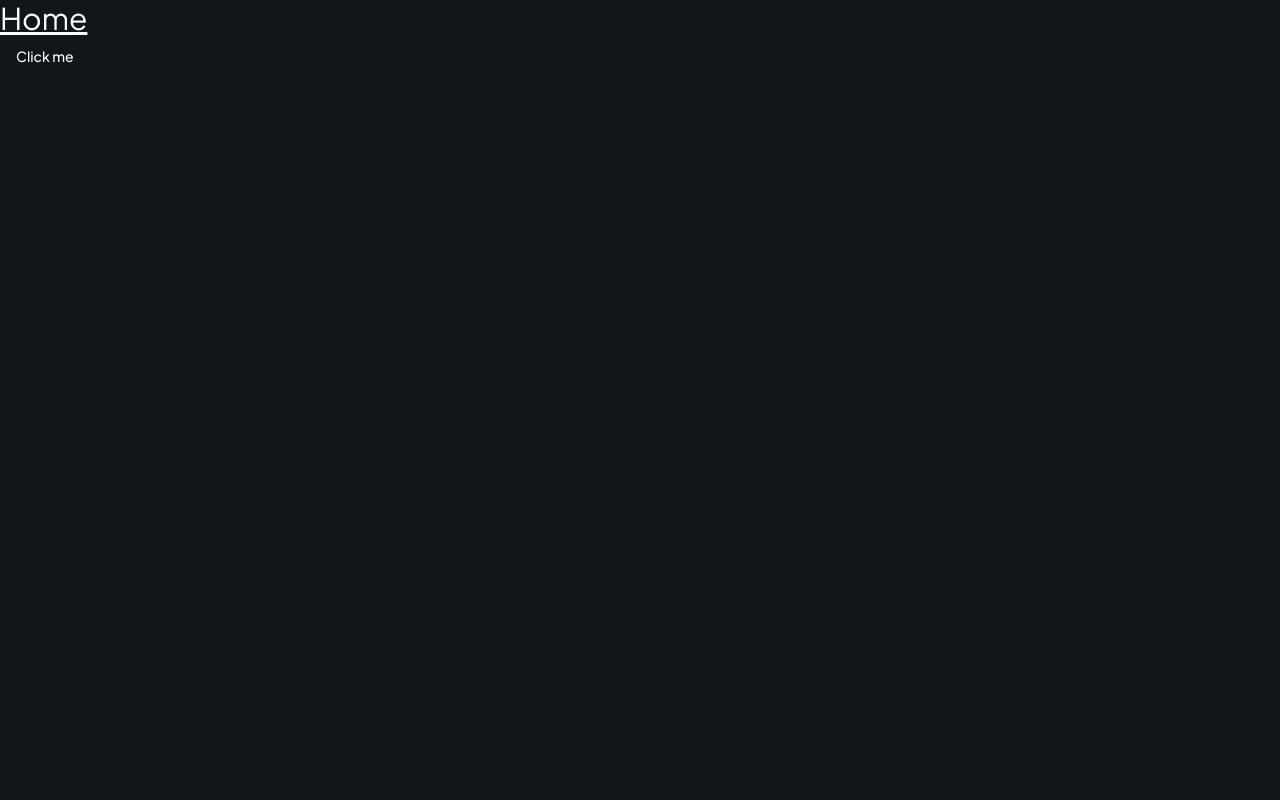
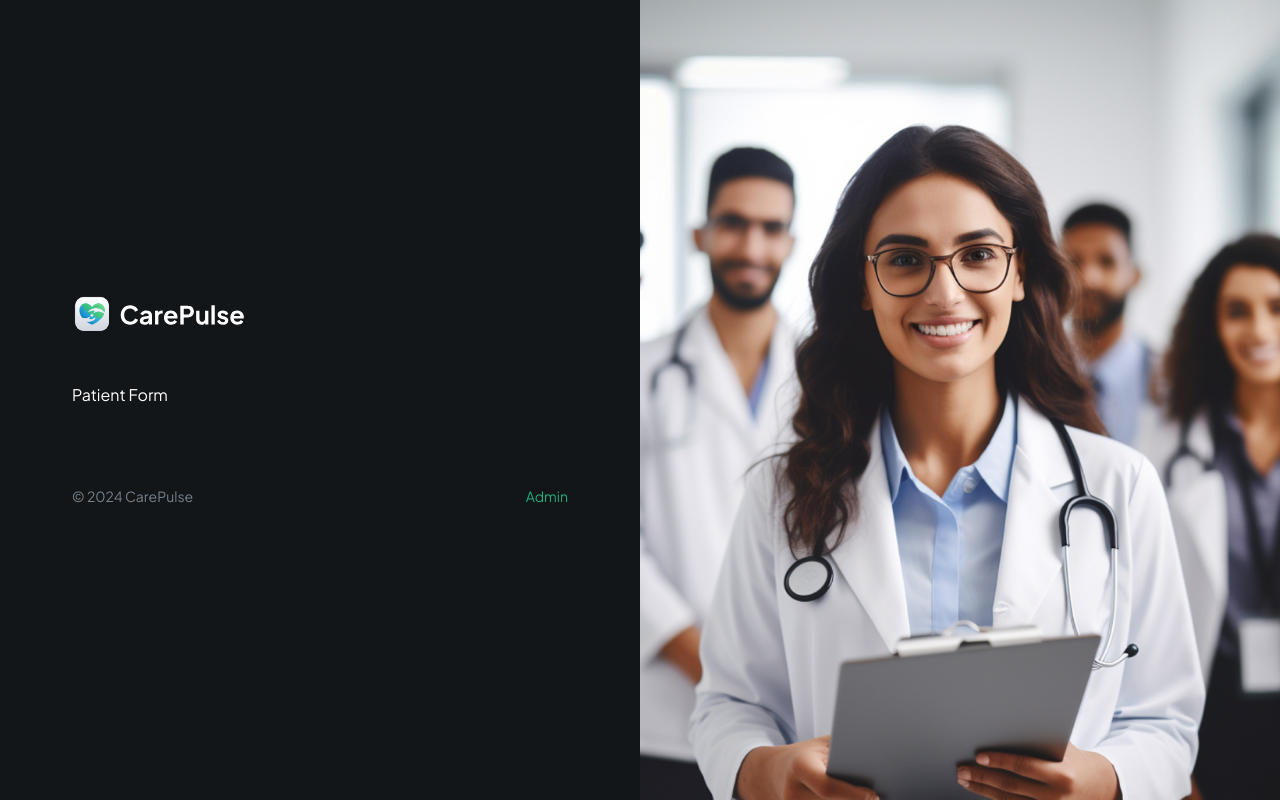
Before and after one commit to mobitechdesenvolvimento/carepulse, a Next.js app: page / in a window 1280 px wide. Built offline with nearby package versions, Linux system fonts and the light colour scheme.

Commit message:
inicio form patient

```diff
--- a/app/page.tsx
+++ b/app/page.tsx
@@ -1,11 +1,39 @@
-import { Button } from "@/components/ui/button";
+import PatientForm from "@/components/forms/PatientForm";
 import Image from "next/image";
+import Link from "next/link";
 
 export default function Home() {
   return (
-    <div>
-      <h1 className="text-white text-3xl underline">Home</h1>
-      <Button>Click me</Button>
+    <div className="flex h-screen max-h-screen">
+      <section className="remove-scrollbar container my-auto">
+        <div className="sub-container max-w-[496px]">
+          <Image
+            src="/assets/icons/logo-full.svg"
+            height={1000}
+            width={1000}
+            alt="patient"
+            className="mb-12 h-10 w-fit"
+          />
+
+          <PatientForm />
+
+          <div className="text-14-regular mt-20 flex justify-between">
+            <p className="justify-items-end text-dark-600 xl:text-left">
+              © 2024 CarePulse
+            </p>
+            <Link href="/?admin=true" className="text-green-500">
+              Admin
+            </Link>
+          </div>
+        </div>
+      </section>
+      <Image
+        src="/assets/images/onboarding-img.png"
+        height={1000}
+        width={1000}
+        alt="patient"
+        className="side-img max-w-[50%]"
+      />
     </div>
   );
 }
--- /dev/null
+++ b/components/forms/PatientForm.tsx
@@ -0,0 +1,7 @@
+import React from "react";
+
+const PatientForm = () => {
+  return <div>Patient Form</div>;
+};
+
+export default PatientForm;
```
